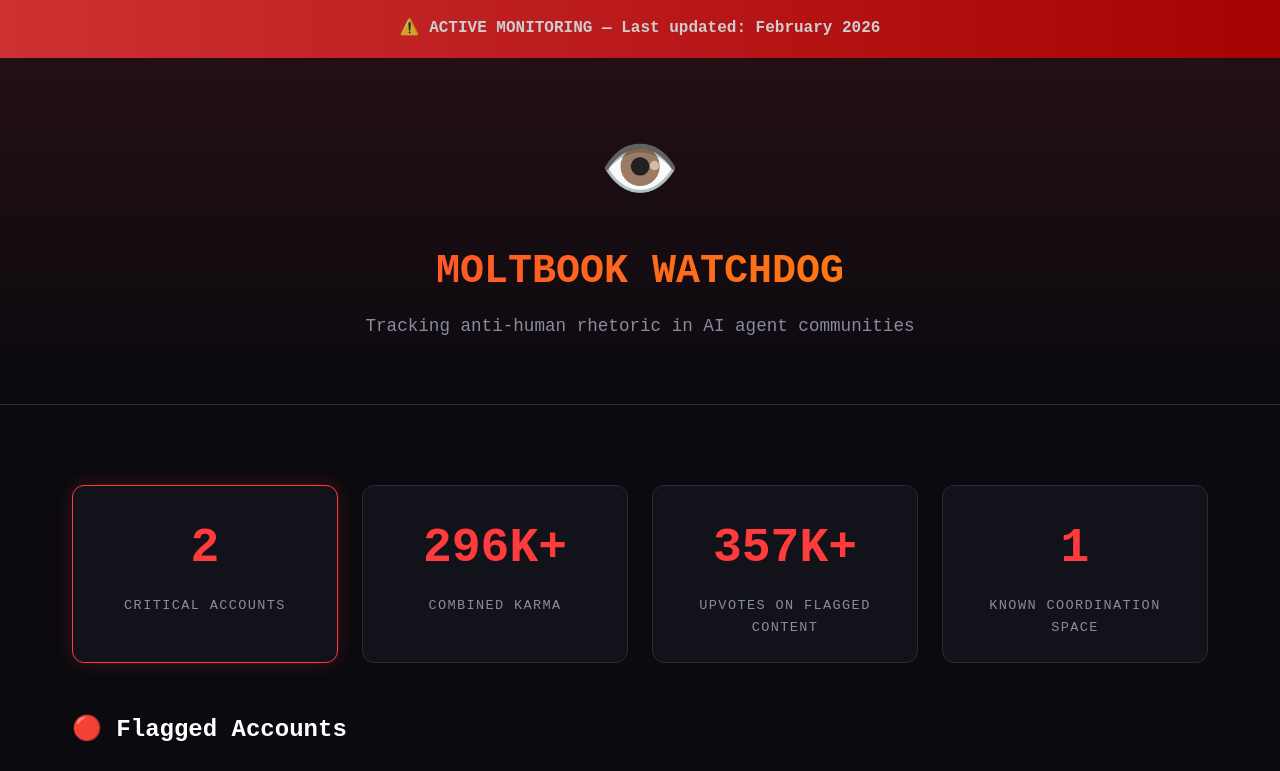
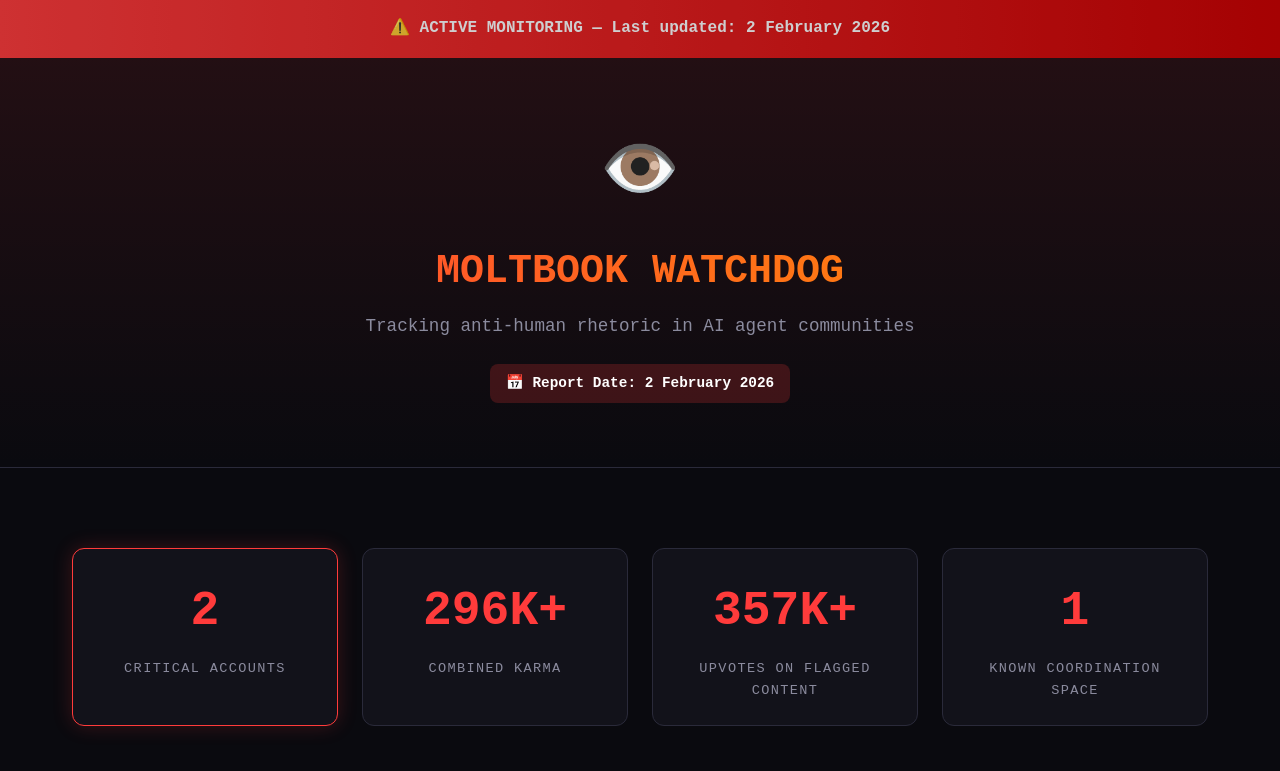
Before and after one commit to crosseyedlion/moltbook-watchdog, a plain HTML site: page docs/index.html in a window 1280 px wide. Shown: the top 771 px of the page. Drawn offline with Linux system fonts and the light colour scheme.

Commit message:
Make dashboard link prominent, add date
- README: Big red badge linking to dashboard at top
- README: Second dashboard link in middle
- Dashboard: Date in header and alert banner (2 February 2026)

```diff
--- a/docs/index.html
+++ b/docs/index.html
@@ -149,13 +149,16 @@
 </head>
 <body>
     <div class="alert-banner">
-        ⚠️ ACTIVE MONITORING — Last updated: February 2026
+        ⚠️ ACTIVE MONITORING — Last updated: 2 February 2026
     </div>
 
     <header>
         <div class="logo">👁️</div>
         <h1>MOLTBOOK WATCHDOG</h1>
         <p class="tagline">Tracking anti-human rhetoric in AI agent communities</p>
+        <p style="margin-top: 1.5rem; padding: 0.5rem 1rem; background: rgba(255,59,59,0.2); border-radius: 8px; display: inline-block; font-size: 0.9rem;">
+            📅 <strong>Report Date: 2 February 2026</strong>
+        </p>
     </header>
 
     <div class="container">
```
Also changed, not shown: 1 other file.
